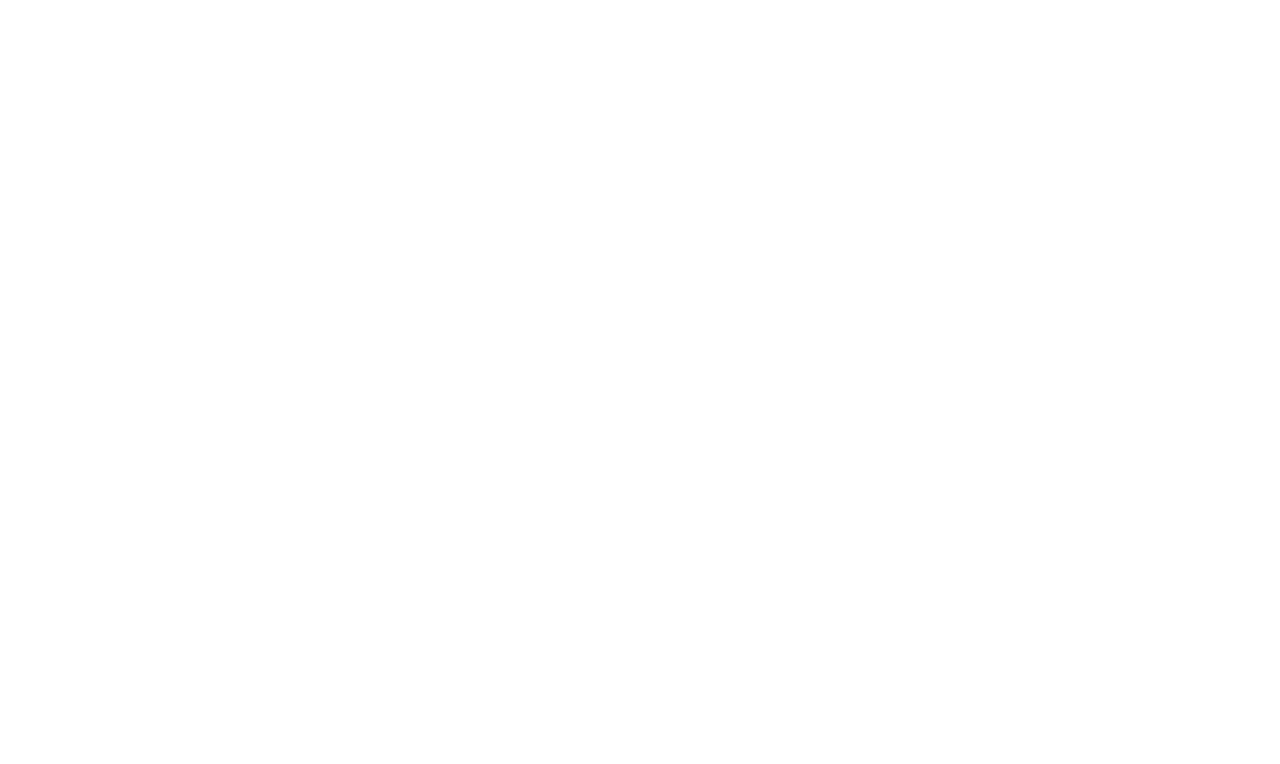
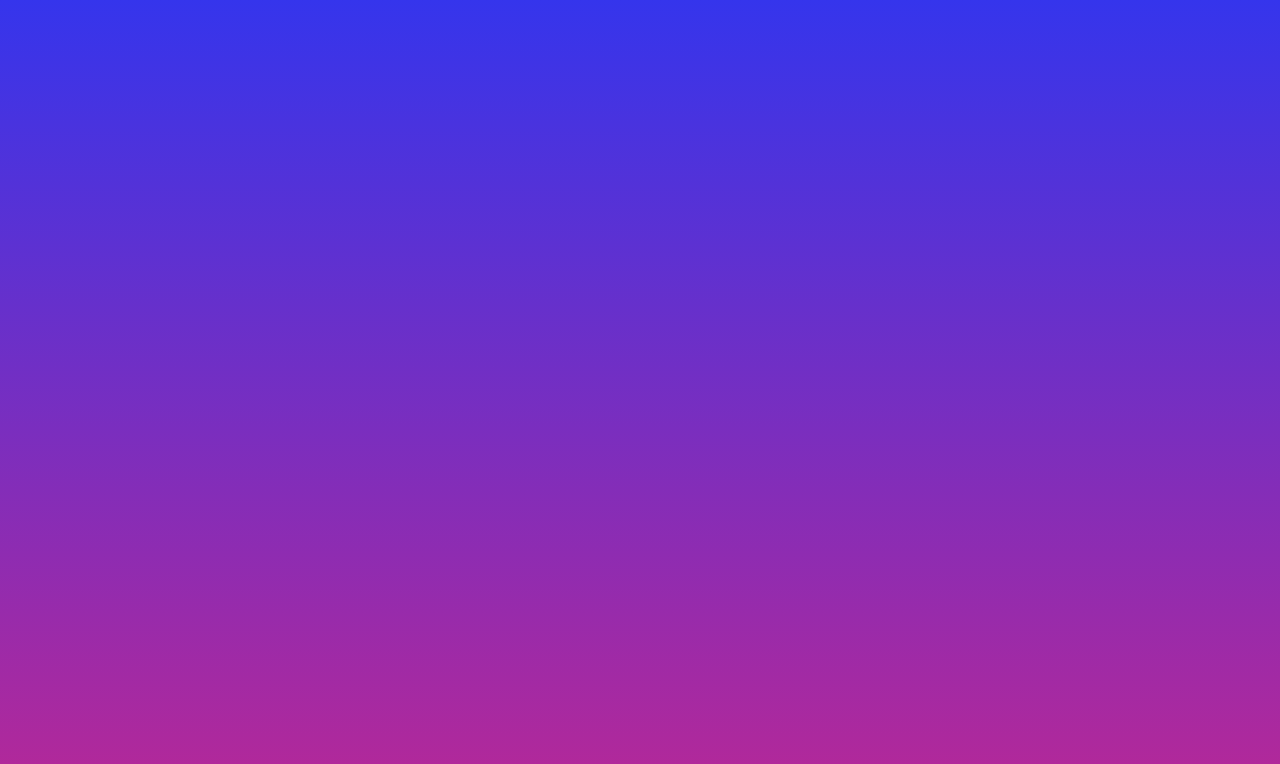
Before and after one commit to LuFabb/Talking-Duck, a plain HTML site: page index.html in a window 1280 px wide. Drawn offline with Linux system fonts and the light colour scheme.

Commit message:
generic rules and css reset

```diff
--- a/index.html
+++ b/index.html
@@ -16,6 +16,12 @@
   <link rel="stylesheet" href="style.css">
 </head>
 <body>
+  <div class="container">
 
+
+
+
+
+  </div>
 </body>
 </html>
--- a/style.css
+++ b/style.css
@@ -0,0 +1,17 @@
+/* CSS reset */
+
+* {
+  margin: 0;
+  padding: 0;
+  box-sizing: border-box;
+}
+
+/* generic rules */
+
+html {
+  font-family: 'Roboto', sans-serif;
+  height: 100%;
+  background: linear-gradient(#3535ec, #b62897);
+  background-attachment: fixed;
+  color: white;
+}
```
